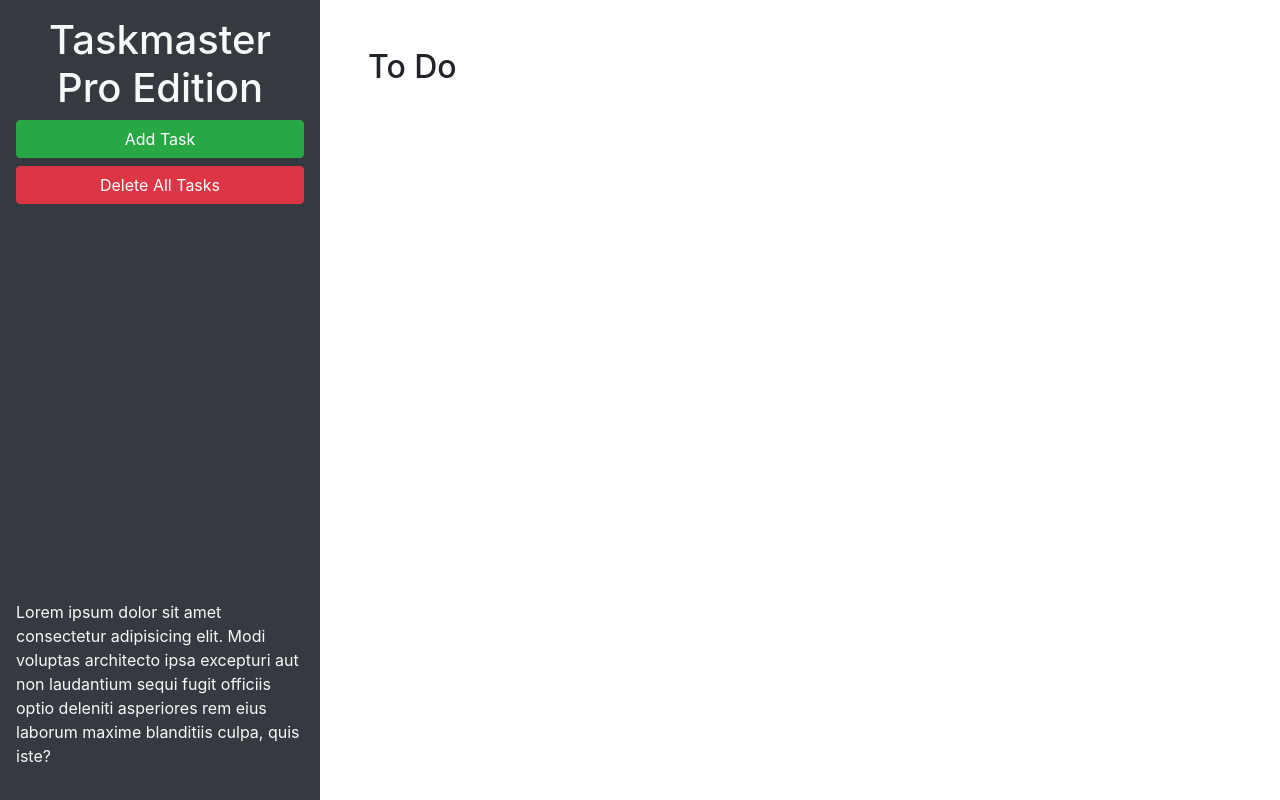
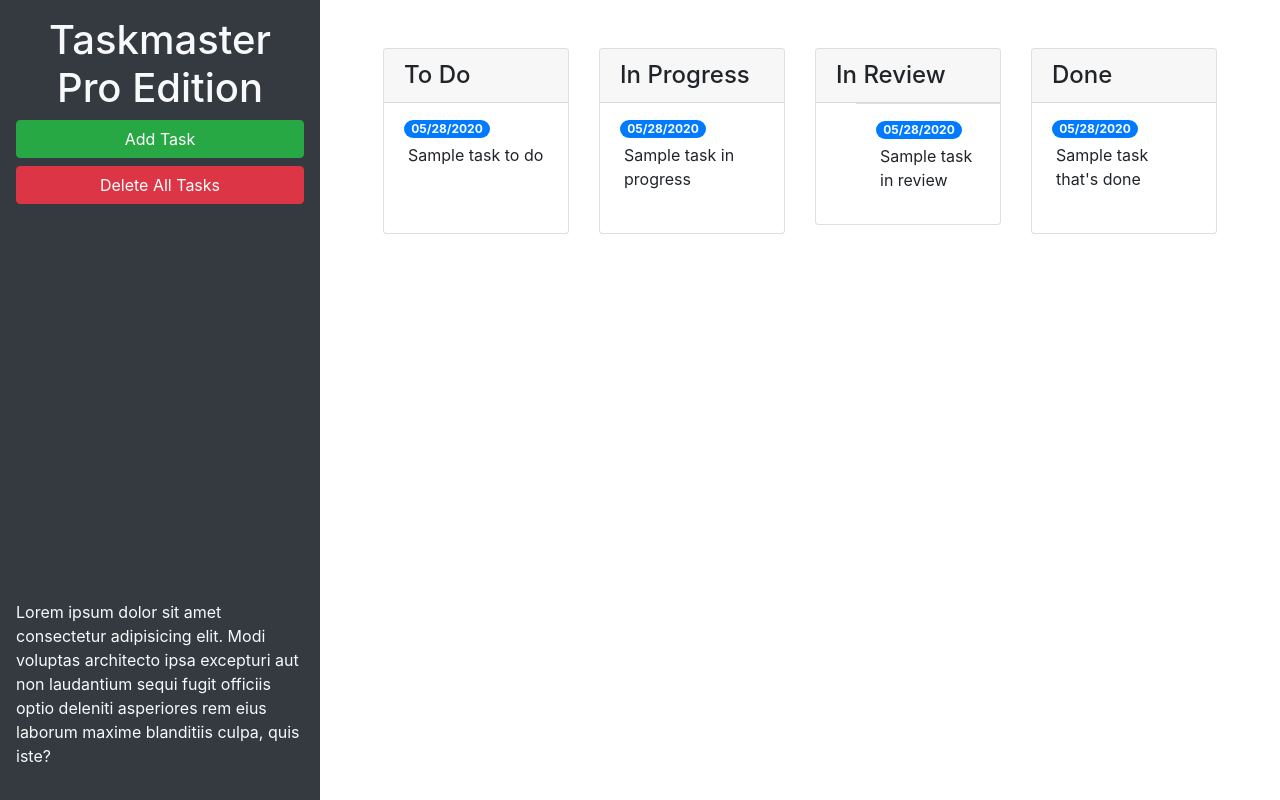
Before and after one commit to ConnieMarie/taskmaster-pro, a plain HTML site: page index.html in a window 1280 px wide. Drawn offline with nearby package versions, Linux system fonts and the light colour scheme.

Commit message:
grid layout/card componant/form control

```diff
--- a/index.html
+++ b/index.html
@@ -24,9 +24,51 @@
       </p>
     </header>
     <main class="col-12 col-lg-9">
-      <div class="m-5">
-        <h2>To Do</h2>
-        <ul id="list-toDo" class="list-group"> </ul>
+      <div class="m-5 row justify-content-around">
+        <div class="col-12 col-md-6 col-xl-3 mb-3">
+         <div class="card">
+          <h4 class="card-header">To Do</h4>
+          <ul id="list-toDo" class="list-group list-group-flush">
+            <li class="list-group-item">
+              <span class="badge badge-primary badge-pill">05/28/2020</span>
+              <p class="m-1">Sample task to do</p>
+            </li>
+          </ul>
+         </div>
+        </div>
+        <div class="col-12 col-md-6 col-xl-3 mb-3">
+          <div class="card">
+            <h4 class="card-header">In Progress</h4>
+            <ul id="list-inProgresss" class="list-group list-group-flush">
+              <li class="list-group-item">
+                <span class="badge badge-primary badge-pill">05/28/2020</span>
+                <p class="m-1">Sample task in progress</p>
+              </li>
+            </ul>
+          </div>
+        </div>
+        <div class="col-12 col-md-6 col-xl-3 mb-3">
+          <div class="card">
+            <h4 class="card-header">In Review</h4>
+            <ul id="list inReview" class="list-group-flush">
+              <li class="list-group-item">
+                <span class="badge badge-primary badge-pill">05/28/2020</span>
+                <p class="m-1">Sample task in review</p>
+              </li>
+            </ul>
+          </div>
+        </div>
+        <div class="col-12 col-md-6 col-xl-3 mb-3">
+          <div class="card">
+            <h4 class="card-header">Done</h4>
+            <ul id="list-done" class="list-group list-group-flush">
+              <li class="list-group-item">
+                <span class="badge badge-primary badge-pill">05/28/2020</span>
+                <p class="m-1">Sample task that's done</p>
+              </li>
+            </ul>
+          </div>
+        </div>
       </div>
     </main>
   </div>
@@ -46,11 +88,11 @@
           <form>
             <div class="form-group">
               <label for="modalTaskDescription">Task description</label>
-              <textarea id="modalTaskDescription" rows="3"></textarea>
+              <textarea id="modalTaskDescription" rows="3" class="form-control"></textarea>
             </div>
             <div class="form-group">
               <label for="modalDueDate">Due date</label>
-              <input type="text" id="modalDueDate" placeholder="mm/dd/yyyy" autocomplete="off" />
+              <input type="text" class="form-control" id="modalDueDate" placeholder="mm/dd/yyyy" autocomplete="off" />
             </div>
           </form>
         </div>
```
